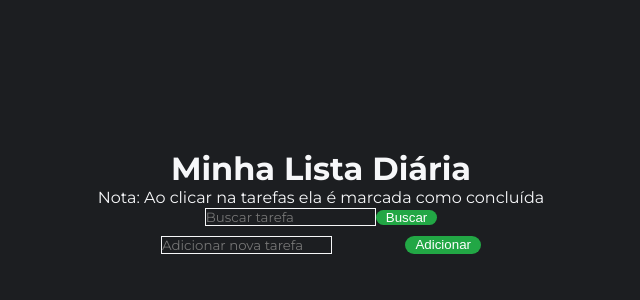
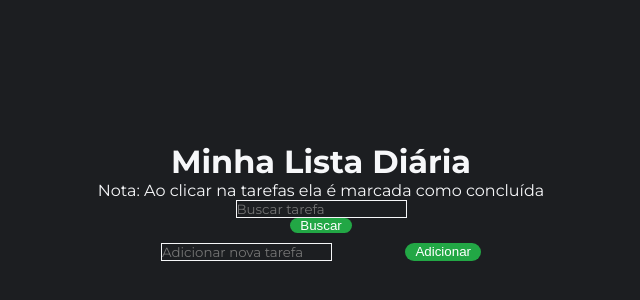
Before and after one commit to VictorVechi/Todo-React, a React (Vite) app: page / in a window 1280 px wide. Shown: the part 194-494 px from the top of the page, without its empty margins (319-959 px from the left). Built offline with nearby package versions, Linux system fonts and the light colour scheme.

Commit message:
adição de função para buscar tarefas

```diff
--- a/src/components/List/List.jsx
+++ b/src/components/List/List.jsx
@@ -1,6 +1,7 @@
-import React, { useState } from 'react';
+import React, { useEffect, useState } from 'react';
 import Styles from './list.module.css'
 import Button from '../button/Button';
+import Input from '../Input/Input';
 
 
 const List = () => {
@@ -9,10 +10,32 @@ const List = () => {
     //Estado para o input
     const [novaTarefa, setNovaTarefa] = useState('');
 
+    const [contador, setContador] = useState(0)
+
+    const [valorBusca, setValorBusca] = useState('')
+
+    useEffect(() => {
+        console.log(valorBusca)
+        tarefas.forEach((tarefaSelecionada) => {
+            const elemento = document.getElementById(`elemento${tarefaSelecionada.id}`)
+            elemento.style.backgroundColor = 'transparent'
+        })
+    }, [valorBusca])
+
+    const handleChange = (event) => {
+        setValorBusca(event.target.value)
+    }
+
     const envioTarefa = (event) => {
         event.preventDefault();
         //Cria uma nova tarefa com o texto do input
-        setTarefas([...tarefas, novaTarefa]);
+        const objNovaTarefa = {
+            id: contador,
+            titulo: novaTarefa,
+        }
+        setTarefas([...tarefas, objNovaTarefa]);
+
+        setContador(contador + 1)
         //Limpa o input
         setNovaTarefa('');
     };
@@ -20,46 +43,67 @@ const List = () => {
     //Função marcar task como concluída
     const concluirTarefa = (index) => {
         const novaTarefa = [...tarefas];
-        if(novaTarefa[index].indexOf('✅') == -1){
-            //Adiciona o ícone de concluído na tarefa
-            novaTarefa[index] = `✅ ${tarefas[index]}`;
-            //Atualiza o estado com o novo array
-            setTarefas(novaTarefa);
-        } else {
-            //Remove o ícone de concluído da tarefa
-            novaTarefa[index] = novaTarefa[index].replace('✅', '')
-            //Atualiza o estado com o novo array
-            setTarefas(novaTarefa);
-        }
+
+        const edicao = novaTarefa.map((tarefa) => {
+            if (tarefa.id == index) {
+                const concluido = tarefa.titulo
+                if (concluido.indexOf("✅") == -1) {
+                    return {
+                        id: tarefa.id,
+                        titulo: "✅" + tarefa.titulo
+                    }
+                } else {
+                    return {
+                        id: tarefa.id,
+                        titulo: tarefa.titulo.slice(1)
+                    }
+                }
+            }
+            return tarefa
+        })
+        setTarefas(edicao);
     };
 
     //Função editar task
     const editarTarefa = (index) => {
         const texto = document.getElementById('edicao').value
-        const editarTarefa = [...tarefas];
-        editarTarefa[index] = `${texto}`;
-        //Atualiza o estado com o novo array
-        setTarefas(editarTarefa);
+        if (texto != '') {
+            const editarTarefa = tarefas.map((tarefa) => {
+                if (tarefa.id == index) {
+                    return {
+                        id: tarefa.id,
+                        titulo: texto
+                    }
+                }
+                return tarefa
+                //Atualiza o estado com o novo array
 
+            })
+            setTarefas(editarTarefa);
+        }
     };
 
     //Função deletar task
     const deletar = (index) => {
         const removerTarefa = [...tarefas];
         //Remove a tarefa do array de tarefas
-        removerTarefa.splice(index, 1)
+        const filtro = removerTarefa.filter((elemento) => {
+            return elemento.id != index
+        })
         //Atualiza o estado com o novo array
-        setTarefas(removerTarefa);
+        setTarefas(filtro);
     }
 
     const buscar = () => {
-        const buscarTarefa = [...tarefas];
-        const tarefa = document.getElementById('buscar').value
-        buscarTarefa.indexOf(tarefa)
-        console.log(buscarTarefa.indexOf(tarefa))
-        const elemento = document.getElementById(`elemento${buscarTarefa.indexOf(tarefa)}`)
-        elemento.style.backgroundColor = 'green'
-        // elemento.style.border
+        // const tarefa = document.getElementById('buscar').value
+        const buscarTarefa = tarefas.filter((task) => {
+            return task.titulo == valorBusca || task.titulo == `✅${valorBusca}`
+        });
+
+        buscarTarefa.forEach((tarefaSelecionada) => {
+            const elemento = document.getElementById(`elemento${tarefaSelecionada.id}`)
+            elemento.style.backgroundColor = 'green'
+        })
     }
 
     return (
@@ -67,34 +111,27 @@ const List = () => {
             {/* Título da lista */}
             <h1>Minha Lista Diária</h1>
             <p>Nota: Ao clicar na tarefas ela é marcada como concluída</p>
-            <div>
-                <input type="text" name="" id="buscar" placeholder='Buscar tarefa'/>
-                <Button style={Styles.add} texto='Buscar' func= {()=> buscar()}/>
-            </div>
+            <Input tipo={"text"} texto={"Buscar tarefa"} estilo={Styles.buscar} valorBusca={valorBusca} func={handleChange} />
+            <Button style={Styles.add} texto='Buscar' func={() => buscar()} />
             {/* Formulário para adicionar tarefas */}
             <form onSubmit={envioTarefa}>
                 {/* Input para adicionar tarefas */}
-                <input
-                    type="text"
-                    placeholder="Adicionar nova tarefa"
-                    value={novaTarefa}
-                    onChange={(event) => setNovaTarefa(event.target.value)}
-                />
+                <Input tipo={"text"} texto={"Adicionar nova tarefa"} valorBusca={novaTarefa} func={(event) => setNovaTarefa(event.target.value)} />
                 {/* Botão para adicionar tarefas */}
-                <Button style={Styles.add} texto='Adicionar' tipo={"submit"}/>
+                <Button style={Styles.add} texto='Adicionar' tipo={"submit"} />
             </form>
             {/* Lista de tarefas */}
             <ul>
-                {tarefas.map((task, index) => (
-                    <div className={Styles.elementos}>
+                {tarefas.map((task) => (
+                    <div className={Styles.elementos} key={task.id}>
                         {/* Para cada tarefa no array é construido uma <li> com um componente botão para edição e deleção
                         também é criado um <input> para a edição da tarefa */}
-                        <li key={index} id={`elemento${index}`} onClick={() => concluirTarefa(index)}>
-                                {task}
+                        <li key={task.id} id={`elemento${task.id}`} onClick={() => concluirTarefa(task.id)}>
+                            <a>{task.titulo}</a>
                         </li>
-                        <Button style={Styles.delete} texto='Deletar' key={index} func= {() => deletar(index)} />
-                        <Button style={Styles.edit} texto='Editar' key={index} func= {() => editarTarefa(index)} />
-                        <input id="edicao" className={Styles.edicao} type="text" placeholder="Edite aqui" ></input>
+                        <Button style={Styles.delete} texto='Deletar' key={`btnDelete${task.id}`} func={() => deletar(task.id)} />
+                        <Button style={Styles.edit} texto='Editar' key={`btnEdit${task.id}`} func={() => editarTarefa(task.id)} />
+                        <Input tipo={"text"} texto={"Edite aqui"} chave={"edicao"} estilo={Styles.edicao} />
                     </div>
                 ))}
             </ul>
```
